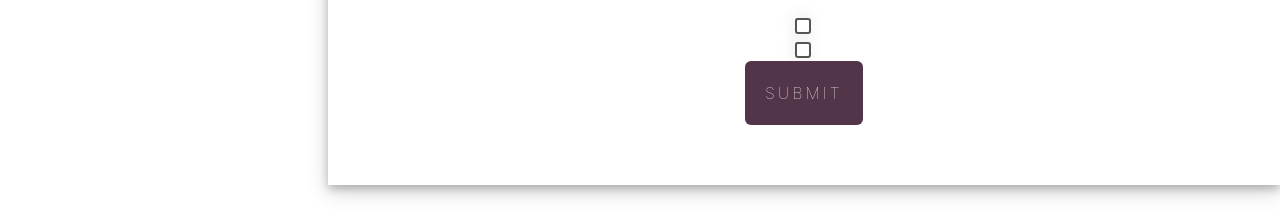
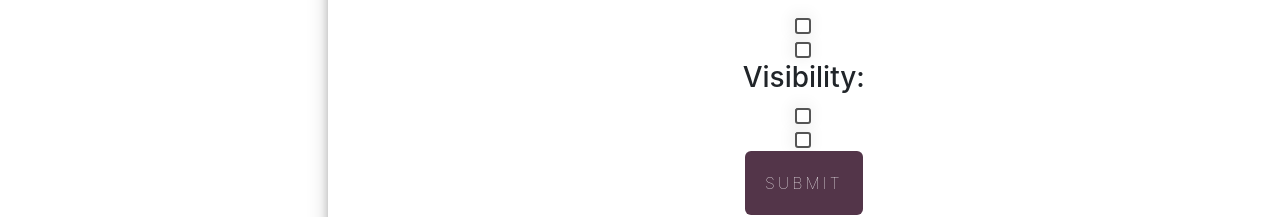
Before and after one commit to tylerdrewwork/Surveasy, a React (Create React App) app in the folder client/: page /admin in a window 1280 px wide. Shown: the part 284-501 px from the top of the page. Built offline with nearby package versions, Linux system fonts and the light colour scheme; no server answers; the HTML template or start-up script is replaced by a standard one.

Commit message:
radio button for the private and public

```diff
--- a/client/src/pages/admin.js
+++ b/client/src/pages/admin.js
@@ -18,6 +18,8 @@ function Admin() {
     const [formCred, setFormCred] = useState({});
     const [activeSur, setActiveSur] = useState({});
     const [deactiveSur, setDeactiveSur] = useState({});
+    const [publicSur, setPublicSur] = useState({});
+    const [privateSur, setPrivateSur] = useState({});
 
     let token;
     let selectedSurvey;
@@ -82,7 +84,7 @@ function Admin() {
         //   }
       }
 
-      function handleRadioSelect (event) {
+      function handleRadioSelectActive (event) {
           console.log( event.target.checked)
           console.log(event.target.id)
           if(event.target.checked === true && event.target.id === "Active"){
@@ -100,6 +102,25 @@ function Admin() {
           }
 
       }
+
+      function handleRadioSelectVisible (event) {
+        console.log( event.target.checked)
+        console.log(event.target.id)
+        if(event.target.checked === true && event.target.id === "Active"){
+          setActiveSur(true);
+          setDeactiveSur(false);
+        } else if(event.target.checked === false && event.target.id === "Active"){
+          setActiveSur(false);
+          setDeactiveSur(true);
+        }else if(event.target.checked === true && event.target.id === "Deactive"){
+          setDeactiveSur(true);
+          setActiveSur(false);
+        }else if(event.target.checked === false && event.target.id === "Deactive"){
+          setDeactiveSur(false);
+          setActiveSur(true);
+        }
+
+    }
 
     return (
 
@@ -121,8 +142,11 @@ function Admin() {
                         <h3>Edit Title:</h3>
                         <Input onChange={handleInputChange} name={curSurvey.title}></Input>
                         <h3>Edit Active:</h3>
-                        <Radio onChange={handleRadioSelect} name={curSurvey.active == null ? '' : "Active"}  checked={activeSur}></Radio>
-                        <Radio onChange={handleRadioSelect} name={curSurvey.active == null ? '' : "Deactive"}  checked={deactiveSur}></Radio>
+                        <Radio onChange={handleRadioSelectActive} name={curSurvey.active == null ? '' : "Active"}  checked={activeSur}></Radio>
+                        <Radio onChange={handleRadioSelectActive} name={curSurvey.active == null ? '' : "Deactive"}  checked={deactiveSur}></Radio>
+                        <h3>Visibility:</h3>
+                        <Radio onChange={handleRadioSelectVisible} name={curSurvey.active == null ? '' : "Public"}  checked={activeSur}></Radio>
+                        <Radio onChange={handleRadioSelectVisible} name={curSurvey.active == null ? '' : "Private"}  checked={deactiveSur}></Radio>
                         <Col sx={3} md={12}>
                         <Button name="Submit" onClick={handleFormSubmit}></Button>
                         </Col>
```
